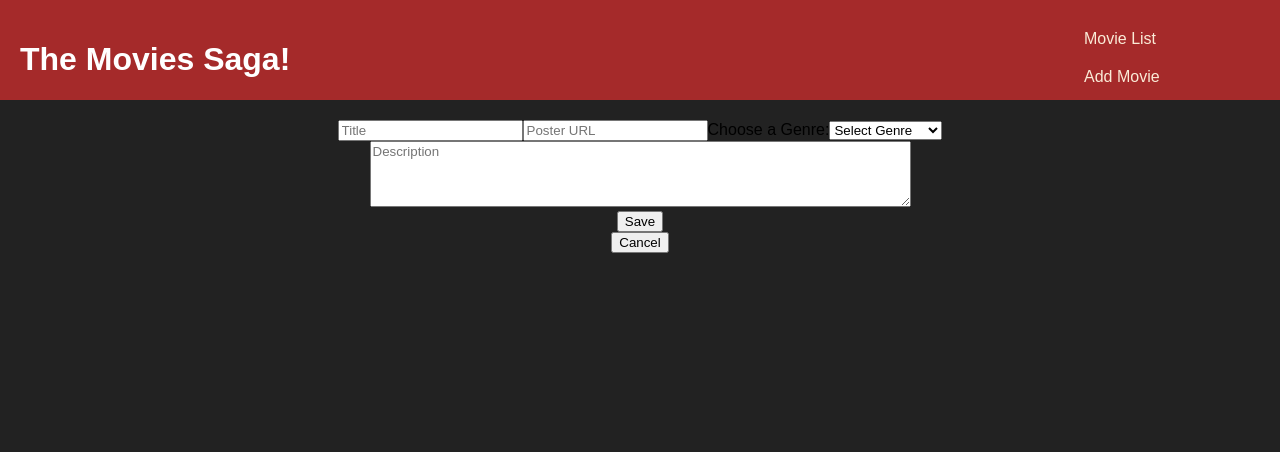
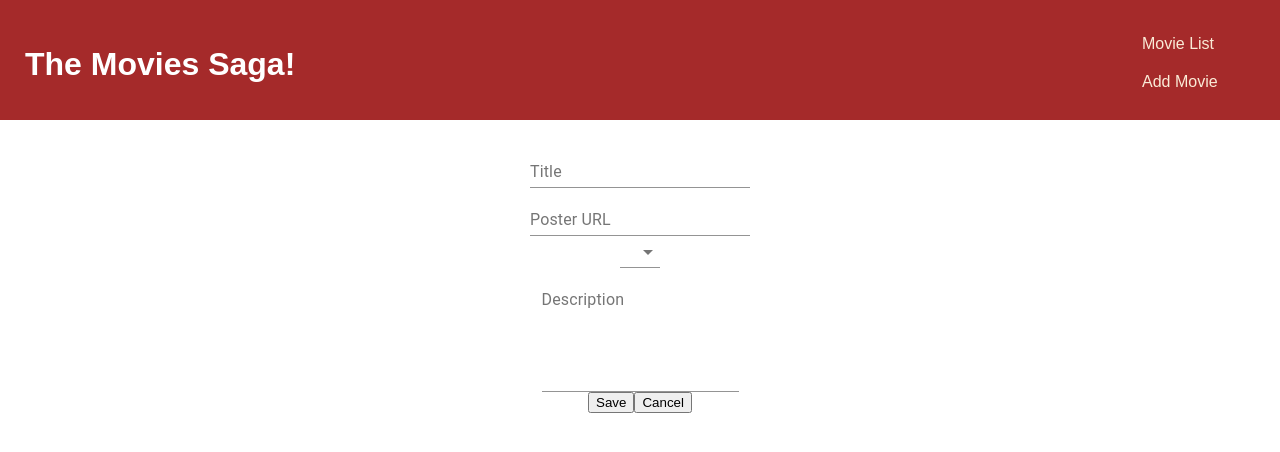
Before and after one commit to Benjamin-Henke/weekend-movie-sagas, a React (Create React App) app: page /#/Add_Movie in a window 1280 px wide. Shown: the top 452 px of the page. Built offline with nearby package versions, Linux system fonts and the light colour scheme.

Commit message:
Added styling. Cant figure out genre table

```diff
--- a/src/components/AddMovie/AddMovie.jsx
+++ b/src/components/AddMovie/AddMovie.jsx
@@ -1,11 +1,37 @@
 import { useState } from 'react';
 import { useDispatch } from 'react-redux';
 import {useHistory} from 'react-router-dom';
+import '../App/App.css'
+
+// from Material UI
+import { makeStyles } from '@material-ui/core/styles';
+import TextField from '@material-ui/core/TextField';
+import InputLabel from '@material-ui/core/InputLabel';
+import Select from '@material-ui/core/Select';
+import MenuItem from '@material-ui/core/MenuItem';
+import FormControl from '@material-ui/core/FormControl';
+const useStyles = makeStyles((theme) => ({
+    root: {
+        '& > *': {
+            margin: theme.spacing(1),
+            width: '25ch',
+        },
+    formControl: {
+        margin: theme.spacing(1),
+        minWidth: 120,
+    },
+    selectEmpty: {
+        marginTop: theme.spacing(2),
+    },
+    },
+}));
 
 
 function AddMovie() {
     const history = useHistory();
     const dispatch = useDispatch();
+
+    const classes = useStyles();
 
     const [movie, setMovie] = useState({
         title: '',
@@ -45,8 +71,75 @@ function AddMovie() {
     } // end saveMovie
 
     return (
-        <div id="addMovie">
-            <form onSubmit={saveMovie}>
+        <div id="addMovieForm">
+
+            <form  onSubmit={saveMovie}>
+                <TextField
+                    TextField id="filled-basic"
+                    label="Title"
+                    name="title"
+                    value={movie.title}
+                    onChange={handleInputChange}/>
+
+
+                <br />
+
+                <TextField
+                    TextField id="filled-basic"
+                    label="Poster URL"
+                    name="poster"
+                    value={movie.poster}
+                    onChange={handleInputChange}/>
+
+                <br />
+
+                <Select
+                    labelId="genre"
+                    id="demo-simple-select"
+                    name="genre"
+                    value={movie.genre}
+                    onChange={handleInputChange}
+                >
+                    <MenuItem value="" disabled> Genre </MenuItem>
+                    <MenuItem value="Adventure">Adventure</MenuItem>
+                    <MenuItem value="Animated">Animated</MenuItem>
+                    <MenuItem value="Biographical" >Biographical</MenuItem>
+                    <MenuItem value="Comedy">Comedy</MenuItem>
+                    <MenuItem value="Disaster">Disaster</MenuItem>
+                    <MenuItem value="Drama">Drama</MenuItem>
+                    <MenuItem value="Epic">Epic</MenuItem>
+                    <MenuItem value="Fantasy">Fantasy</MenuItem>
+                    <MenuItem value="Musical">Musical</MenuItem>
+                    <MenuItem value="Romantic">Romantic</MenuItem>
+                    <MenuItem value="Science Fiction">Science Fiction</MenuItem>
+                    <MenuItem value="Space">Space - Opera</MenuItem>
+                    <MenuItem value="Superhero">Superhero</MenuItem>
+                </Select>
+
+                <br />
+
+                <TextField
+                    TextField id="filled-basic"
+                    label="Description"
+                    name="description"
+                    value={movie.description}
+                    onChange={handleInputChange}
+                    multiline
+                    minRows={5}
+                    maxRows={50}/>
+
+                <br />
+
+                <button type="submit">Save</button>
+                <button onClick={() => {
+                    history.push('/Movie_List');
+                }}>Cancel</button>
+
+            </form>
+
+
+            {/* <form className={classes.root} onSubmit={saveMovie}>
+
                 <input
                     type="text"
                     placeholder="Title"
@@ -94,10 +187,10 @@ function AddMovie() {
                 <br />
 
                 <button type="submit">Save</button>
-            </form>
-            <button onClick={() => {
-                history.push('/Movie_List');
-            }}>Cancel</button>
+                <button onClick={() => {
+                    history.push('/Movie_List');
+                }}>Cancel</button>
+            </form> */}
         </div>
     )
 }
--- a/src/components/App/App.css
+++ b/src/components/App/App.css
@@ -2,9 +2,7 @@
   text-align: center;
 }
 
-.details {
-  color: white;
-}
+
 
 
 a {
@@ -17,8 +15,8 @@ a {
 header {
   background-color: brown;
   color: white;
-  height: 60px;
-  padding: 20px;
+  height: 70px;
+  padding: 25px;
   margin-bottom: 20px;
   text-align: left;
 }
@@ -27,14 +25,15 @@ header {
   margin: 20px;
 }
 
+
 #mainTitle {
   float: left;
-  width: 85%
+  width: 90%
 }
 
 #links {
   float: left;
-  width: 15%
+  width: 10%
 }
 
 #movieDescription {
--- a/src/components/App/App.js
+++ b/src/components/App/App.js
@@ -5,6 +5,7 @@ import './App.css';
 import MovieList from '../MovieList/MovieList'
 import AddMovie from '../AddMovie/AddMovie';
 import Details from '../Details/Details';
+
 
 function App() {
   return (
--- a/src/components/MovieList/MovieCard.jsx
+++ b/src/components/MovieList/MovieCard.jsx
@@ -46,6 +46,10 @@ export default function MovieCard( {movie}) {
                         dispatch({
                             type: "MOVIE_DETAILS",
                             payload: movie
+                        });
+                        dispatch({
+                            type: "MOVIE_GENRES",
+                            payload: movie
                         })
                         history.push('/Details');
                     }}>
--- a/src/index.css
+++ b/src/index.css
@@ -2,5 +2,5 @@ body {
   margin: 0;
   padding: 0;
   font-family: sans-serif;
-  background-color: #222;
+  background-color: white;
 }
--- a/src/index.js
+++ b/src/index.js
@@ -16,6 +16,7 @@ import axios from 'axios';
 function* rootSaga() {
     yield takeEvery('FETCH_MOVIES', fetchAllMovies);
     yield takeEvery('ADD_MOVIE', addMovie);
+    yield takeEvery('MOVIE_GENRES', movieGenres);
 }
 
 function* fetchAllMovies() {
@@ -36,12 +37,25 @@ function* addMovie(action) {
     try {
         const response = yield axios.post('/api/movie', newMovie);
         console.log(response);
+        fetchAllMovies();
 
     } catch {
         console.log('post error');
 
     }
-}
+} // end addMovie
+
+function* movieGenres(action) {
+    let movie = action.payload;
+    try {
+        const response = yield axios.get(`/api/movie/${movie.id}`);
+        console.log('API response', response.data);
+
+    } catch {
+        console.log('get genres error');
+
+    }
+} // end movieGenres
 
 // Create sagaMiddleware
 const sagaMiddleware = createSagaMiddleware();
```
Also changed, not shown: 1 other file (tests, documents, lock files or other folders).
